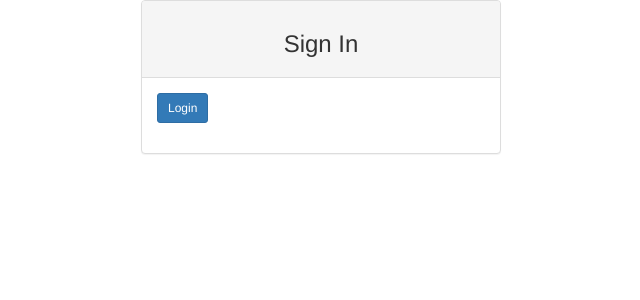
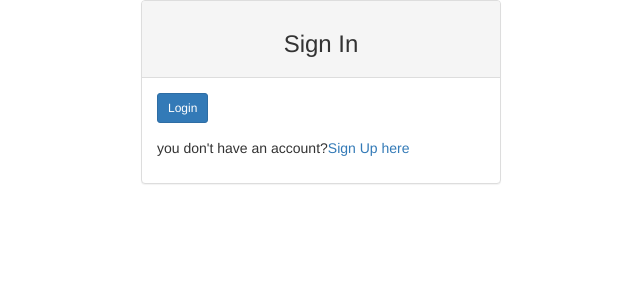
Before and after one commit to ClarisseU/instaclam, a Django app: template clamapp/templates/registration/login.html in a window 1280 px wide. Shown: the top 300 px of the page, without its empty margins (319-959 px from the left). Run offline with Django 3.2, Linux system fonts and the light colour scheme; the template is opened without the code that fills it: most values are stand-ins (such as "Sample title", 1, 10 or a date in 2020); some libraries are stand-ins or nearby versions.

Commit message:
add some changes

```diff
--- a/clamapp/templates/registration/login.html
+++ b/clamapp/templates/registration/login.html
@@ -22,6 +22,7 @@
                         </div>
 
                         <input type="hidden" name="next" value="{{next}}">
+                        <p>you don't have an account?<a href='/accounts/register/'>Sign Up here</a></p>
 
                     </form>
 
```
Also changed, not shown: clamapp/templates/registration/registration_form.html (renamed from clamapp/templates/registration/registration.html).
